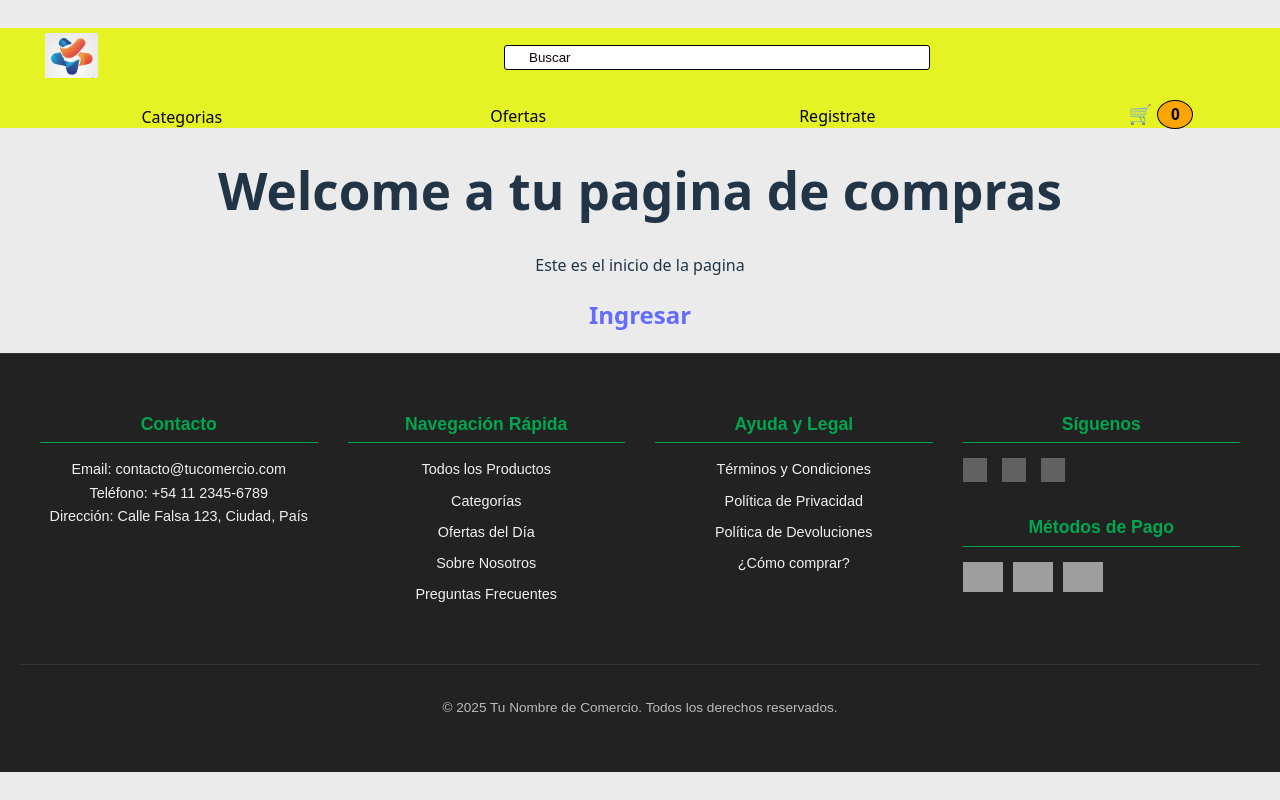
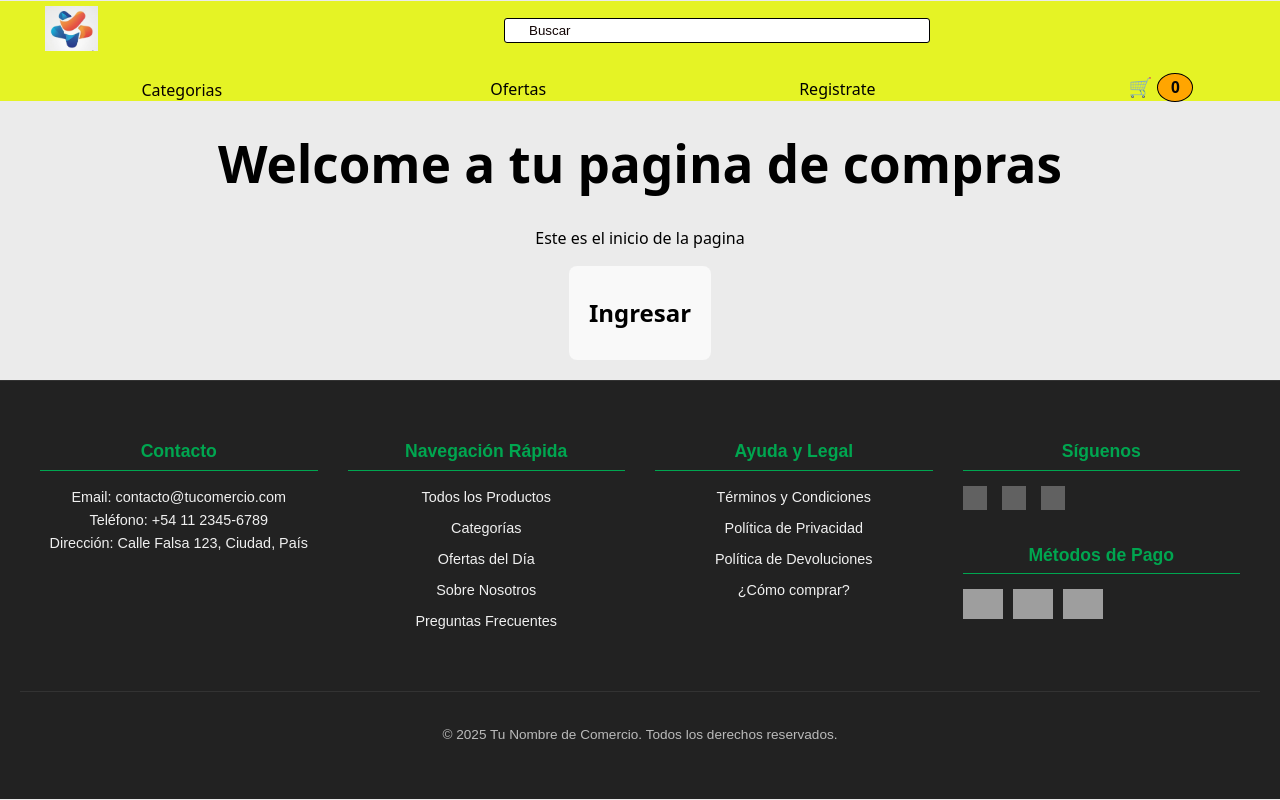
Before and after one commit to marzvk/proyecto_react_2025, a React (Vite) app in the folder react_2025/: page / in a window 1280 px wide. Built offline with nearby package versions, Linux system fonts and the light colour scheme; grey boxes are pictures that could not be loaded.

Commit message:
css detalles

```diff
--- a/react_2025/src/pages/CarritoPage.tsx
+++ b/react_2025/src/pages/CarritoPage.tsx
@@ -29,6 +29,11 @@ export default function CarritoPage() {
     return (
         <div className={styles.carritoContainer}>
             <h2>Carrito de Compras</h2>
+            <Link
+                to="/"
+                className={styles.continueShoppingLink}
+            >Seguir comprando
+            </Link>
 
             {carrito.length === 0 ? (
                 <p className={styles.emptyCartMessage}>No hay productos en el carrito.</p>
@@ -53,11 +58,7 @@ export default function CarritoPage() {
                     >🗑 Vaciar carrito</button>
                 </>
             )}
-            <Link
-                to="/"
-                className={styles.continueShoppingLink}
-            >Seguir comprando
-            </Link>
+
 
             {total > 0 && (
                 <Link
--- a/react_2025/src/pages/Home.tsx
+++ b/react_2025/src/pages/Home.tsx
@@ -5,9 +5,9 @@ import {Link} from "react-router"
 function Home() {
   return (
     <div>
-      <h1>Welcome a tu pagina de compras</h1>
-      <p>Este es el inicio de la pagina</p>
-        <Link to="/products"><b><h2>Ingresar</h2></b></Link>
+      <h1 style={{ color: 'black' }}>Welcome a tu pagina de compras</h1>
+      <p style={{ color: 'black' }}>Este es el inicio de la pagina</p>
+        <Link to="/products"><button><h2>Ingresar</h2></button></Link>
     </div>
   );
 }
```
